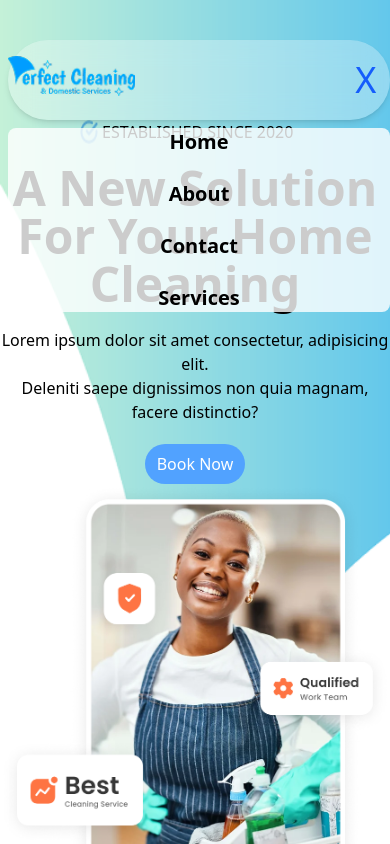
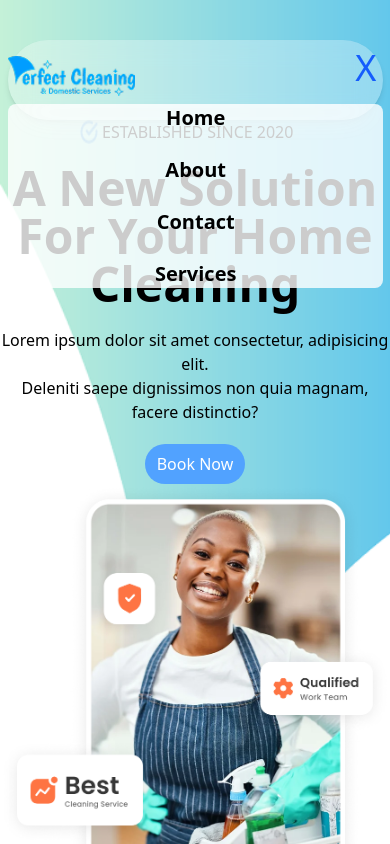
Before and after one commit to Bryan-Steph/Perfect-Clean, a React (Vite) app: page / in a window 390 px wide. Both pictures are taken after a click on the picture 365 px from the left and 76 px from the top of the page. Shown: the top 844 px of the page. Built offline with nearby package versions, Linux system fonts and the light colour scheme.

Commit message:
Adjusting the nav bar humberger menu overlap

```diff
--- a/package.json
+++ b/package.json
@@ -7,7 +7,8 @@
     "dev": "vite",
     "build": "vite build",
     "lint": "eslint .",
-    "preview": "vite preview"
+    "preview": "vite preview",
+    "homepage": "https://Bryan-Steph.github.io/Perfect-Clean"
   },
   "dependencies": {
     "@tailwindcss/vite": "^4.0.14",
--- a/src/Components/Navbar.jsx
+++ b/src/Components/Navbar.jsx
@@ -19,9 +19,9 @@ function Navbar(){
                         <div className='flex '>
                         <img className='sm:mr-20 mr-0 h-10 items-center sm:mt-3 mt-4' src={Logo} alt="" />
                         {!isMenuOpen ?
-                        <img id='menu-btn' onClick={() => toggleMenu()} className='w-5 h-8 sm:hidden ml-55 m-5 mt-5 ' src={Menu} alt="" />
+                        <img id='menu-btn' onClick={() => toggleMenu()} className='w-5 h-8 sm:hidden ml-55 m-2 mt-5 ' src={Menu} alt="" />
                         :
-                          <span onClick={() => toggleMenu()} className='w-5  sm:hidden ml-55 m-5 text-4xl  text-blue-600'>X</span>
+                          <span onClick={() => toggleMenu()} className='w-5  sm:hidden ml-55 m-2 text-4xl  text-blue-600'>X</span>
                       }
 
                         </div>
```
